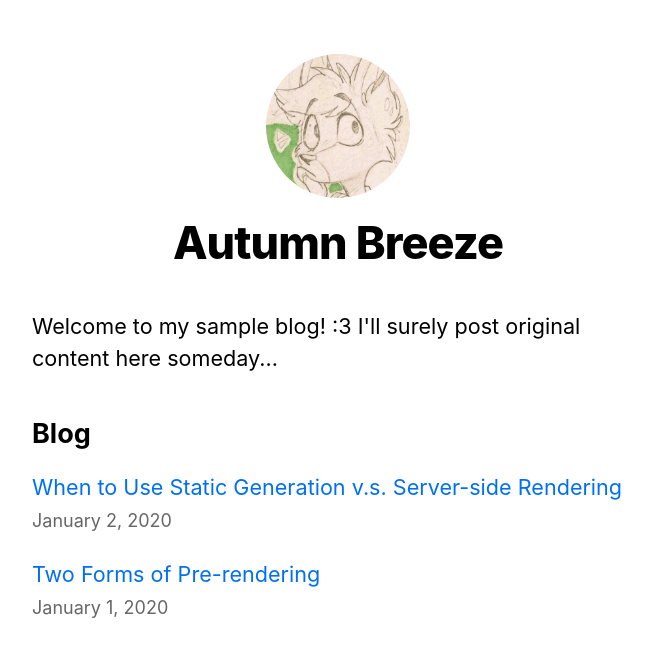
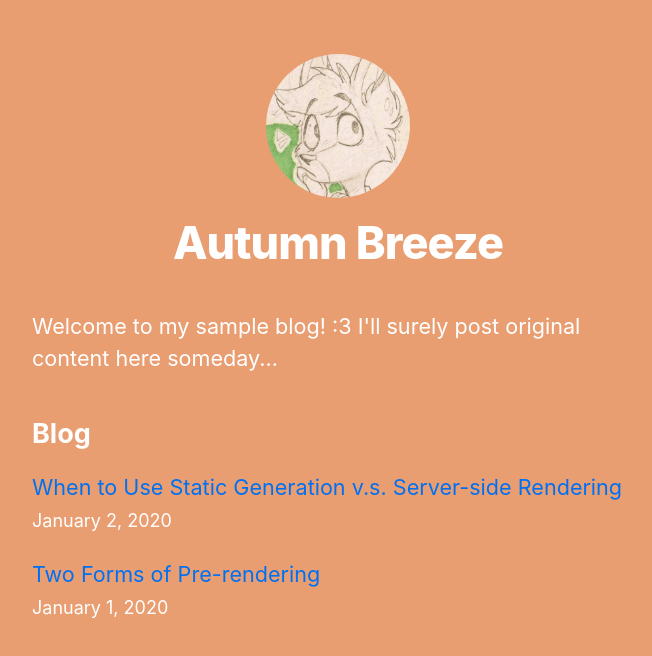
Before and after one commit to rockosfp/nextjs-blog, a Next.js app: page / in a window 1280 px wide. Shown: the top 656 px of the page, without its empty margins (302-954 px from the left). Built offline with nearby package versions, Linux system fonts and the light colour scheme.

Commit message:
Update website colors
Update website colors

```diff
--- a/styles/global.css
+++ b/styles/global.css
@@ -6,6 +6,8 @@ body {
     Cantarell, Fira Sans, Droid Sans, Helvetica Neue, sans-serif;
   line-height: 1.6;
   font-size: 18px;
+  color: white;
+  background-color: rgb(233, 158, 114);
 }
 
 * {
--- a/styles/utils.module.css
+++ b/styles/utils.module.css
@@ -48,5 +48,5 @@
 }
 
 .lightText {
-  color: #666;
+  color: rgb(255, 255, 255);
 }
```
